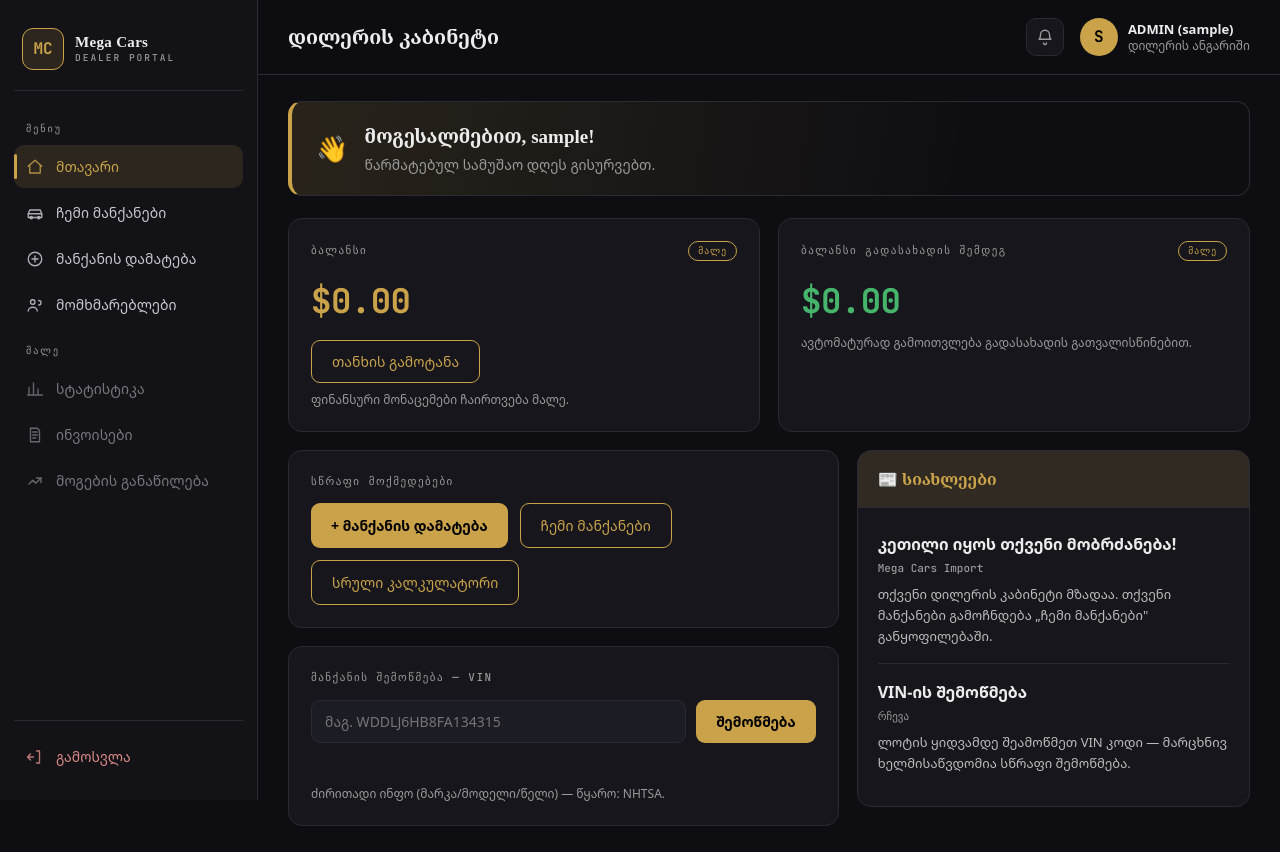
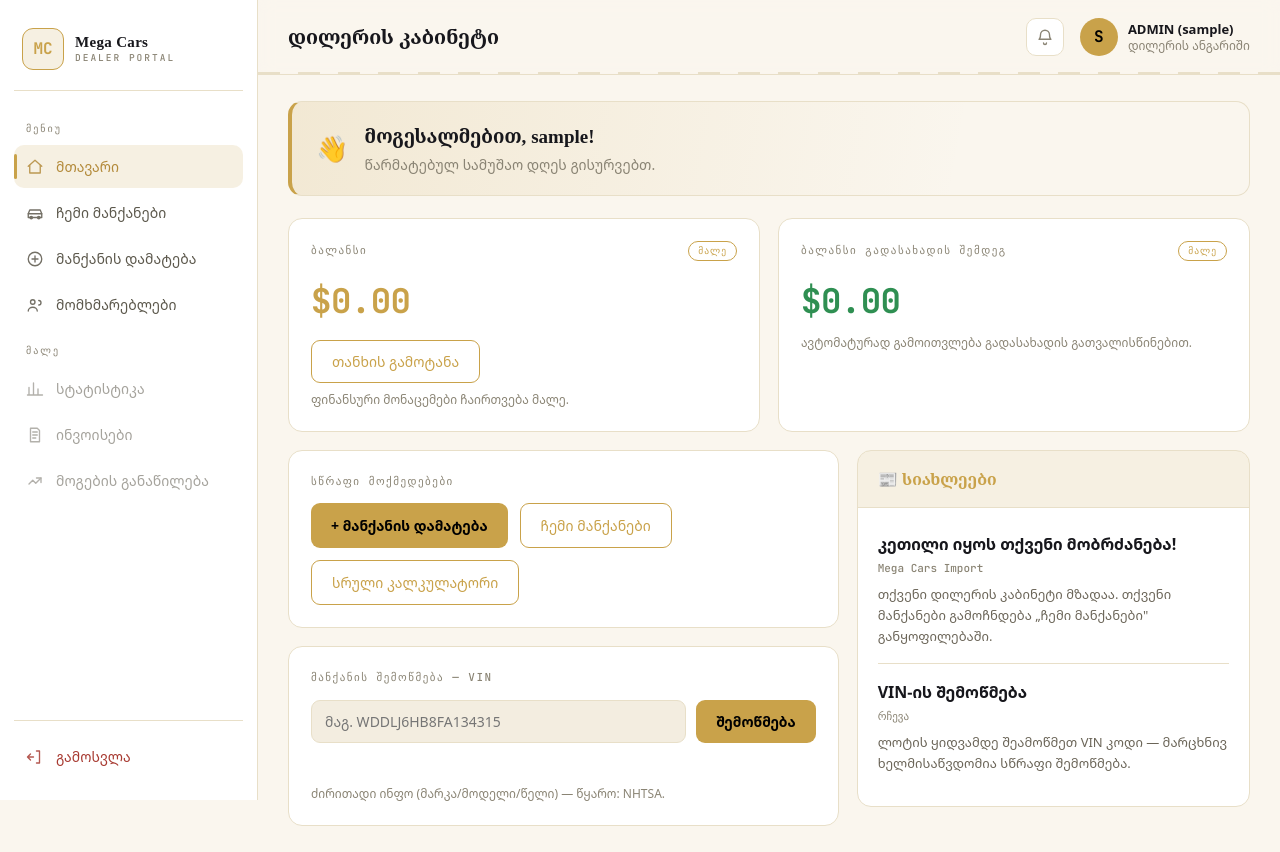
Before and after one commit to likajincharadze8-ctrl/megacar, a website: page dashboard.html in a window 1280 px wide. Drawn offline with Linux system fonts and the light colour scheme; no server answers; sample sign-in values are in the browser's storage.

Commit message:
Update dashboard.css

```diff
--- a/dashboard.css
+++ b/dashboard.css
@@ -1,8 +1,8 @@
 /* ===== Mega Cars Import — Dealer Portal (brand redesign) ===== */
 :root{
-  --bg:#0E0E12; --sidebar:#121217; --panel:#16161C; --panel-2:#1C1C24;
-  --line:#2A2A33; --gold:#C9A24A; --gold-2:#dab65e; --gold-soft:rgba(201,162,74,.14);
-  --red:#BE3B30; --green:#46b46b; --text:#ECECEC; --muted:#9A9A9A;
+  --bg:#FAF6EE; --sidebar:#FFFFFF; --panel:#FFFFFF; --panel-2:#F3EDE0;
+  --line:#E8DFC8; --gold:#C9A24A; --gold-2:#B38A3A; --gold-soft:rgba(201,162,74,.16);
+  --red:#BE3B30; --green:#2F8F52; --text:#17171C; --muted:#8A8474;
   --radius:14px; --sidebar-w:258px;
 }
 *{margin:0;padding:0;box-sizing:border-box}
@@ -26,25 +26,26 @@ a{color:inherit;text-decoration:none}
 
 .nav-menu{display:flex;flex-direction:column;gap:3px;margin-top:8px}
 .nav-cap{font-family:'JetBrains Mono',monospace;font-size:10px;letter-spacing:2px;text-transform:uppercase;color:var(--muted);padding:14px 12px 6px}
-.nav-link{display:flex;align-items:center;gap:12px;padding:11px 12px;border-radius:10px;color:#c7c7cf;font-size:14px;
+.nav-link{display:flex;align-items:center;gap:12px;padding:11px 12px;border-radius:10px;color:#5c584c;font-size:14px;
   cursor:pointer;transition:background .15s,color .15s;position:relative}
 .nav-link svg{width:18px;height:18px;flex:0 0 18px;stroke:currentColor;opacity:.85}
-.nav-link:hover{background:var(--panel-2);color:#fff}
-.nav-link.active{background:var(--gold-soft);color:var(--gold)}
+.nav-link:hover{background:var(--panel-2);color:var(--text)}
+.nav-link.active{background:var(--gold-soft);color:var(--gold-2)}
 .nav-link.active::before{content:"";position:absolute;left:0;top:9px;bottom:9px;width:3px;border-radius:3px;background:var(--gold)}
 .nav-link .badge{margin-left:auto;background:var(--gold);color:#000;font-family:'JetBrains Mono',monospace;font-size:11px;font-weight:700;
   min-width:20px;height:20px;border-radius:10px;display:grid;place-items:center;padding:0 6px}
 .nav-link .badge.red{background:var(--red);color:#fff}
 .nav-soon{opacity:.55}
-.nav-soon:hover{background:transparent;color:#c7c7cf;cursor:not-allowed}
+.nav-soon:hover{background:transparent;color:#5c584c;cursor:not-allowed}
 .nav-bottom{margin-top:auto;padding-top:14px;border-top:1px solid var(--line)}
-.nav-link.logout{color:#d98a84}
-.nav-link.logout:hover{background:rgba(190,59,48,.14);color:#ff7a70}
+.nav-link.logout{color:#A83B32}
+.nav-link.logout:hover{background:rgba(190,59,48,.12);color:#8f2e27}
 
 /* main */
 .main-content{flex:1;min-width:0;display:flex;flex-direction:column}
 .top-bar{display:flex;align-items:center;justify-content:space-between;gap:16px;padding:18px 30px;border-bottom:1px solid var(--line);
-  background:rgba(14,14,18,.7);backdrop-filter:blur(8px);position:sticky;top:0;z-index:15}
+  background:rgba(250,246,238,.82);backdrop-filter:blur(8px);position:sticky;top:0;z-index:15;
+  background-image:repeating-linear-gradient(90deg,var(--line) 0 22px,transparent 22px 40px);background-size:100% 2px;background-position:bottom;background-repeat:no-repeat}
 .top-bar h1{font-family:'Noto Serif Georgian',serif;font-weight:700;font-size:20px}
 .top-actions{display:flex;align-items:center;gap:16px}
 .icon-btn{width:38px;height:38px;border-radius:10px;border:1px solid var(--line);background:var(--panel);color:var(--muted);
@@ -110,7 +111,7 @@ h3.sec-title{font-family:'Noto Serif Georgian',serif;font-weight:700;font-size:2
 .news-item:last-child{border-bottom:none}
 .news-item .n-title{font-weight:600;margin-bottom:4px}
 .news-item .n-date{font-family:'JetBrains Mono',monospace;font-size:11px;color:var(--muted);margin-bottom:8px}
-.news-item .n-body{font-size:13px;color:#bdbdbd;line-height:1.6}
+.news-item .n-body{font-size:13px;color:#6b6558;line-height:1.6}
 
 /* forms */
 .add-car-form{background:var(--panel);border:1px solid var(--line);border-radius:var(--radius);padding:24px;max-width:920px}
```
